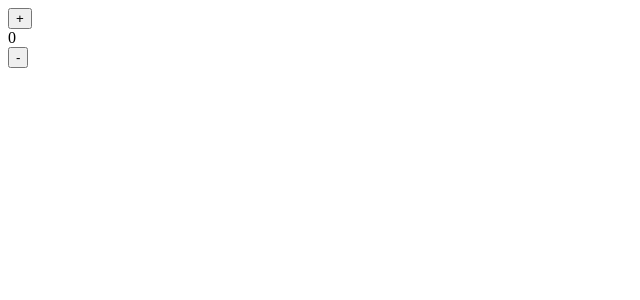
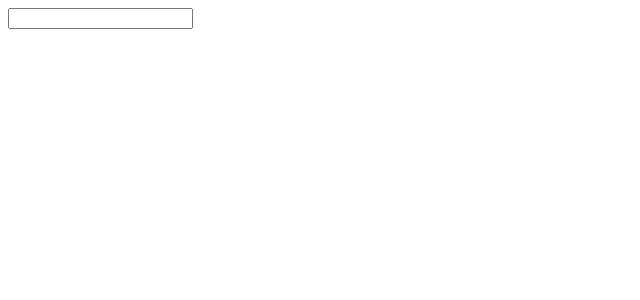
Before and after one commit to hariskhan317/ReactHooks, a React (Create React App) app: page / in a window 1280 px wide. Shown: the top 300 px of the page, without its empty margins (0-640 px from the left). Built offline with nearby package versions, Linux system fonts and the light colour scheme.

Commit message:
code for todo using useReducer

```diff
--- a/src/App.js
+++ b/src/App.js
@@ -1,28 +1,55 @@
-import React, { useReducer } from 'react'
-
-const ACTIONS = {
-  INCREMENT: 'incrementedDispatch',
-  DECREMENT : 'decrementedDispatch',
+import React, { useReducer, useState } from 'react'
+import Todo from './todo'
+export const ACTIONS = {
+  ADD_TODO: 'addTodoDispatch',
+  TOGGLE_TODO: 'toggleTodoDispatch',
+  DELETE_TODO: 'deleteTodoDispatch',
 }
 
-
-function reducer(state, action) {
+// todos is going to be the list which contains all the todo
+function reducer(todos, action) {
   switch (action.type) {
-    case ACTIONS.INCREMENT:
-      return { count: state.count + 1};
-    case ACTIONS.DECREMENT:
-      return { count: state.count - 1};
+    case ACTIONS.ADD_TODO:
+      return [...todos, newTodo(action.payload.name)];
+    case ACTIONS.TOGGLE_TODO:
+      return todos.map(todo => {
+        if (todo.id === action.payload.id) {
+          return {
+            ...todo, complete: !todo.complete
+          };
+        }
+        return todo;
+      });
+    case ACTIONS.DELETE_TODO:
+      return todos.filter(todo => todo.id !== action.payload.id)
     default:
-      return state
+      return todos;
   }
 }
+
+function newTodo(name) {
+  return { id: Date.now(), name: name, complete: false}
+}
+
 function App() {
-  const [state, displatch]  = useReducer(reducer, { count: 0 });
+  const [name, setName] = useState('');
+  // passing reducer function and empty array where we will store our array
+  const [todos, dispatch] = useReducer(reducer, []);
+
+  const handleSubmit = (e) => {
+    e.preventDefault();
+    dispatch({ type: ACTIONS.ADD_TODO, payload: {name: name} })
+    setName('')
+  }
   return (
     <div className="App">
-      <button onClick={() => displatch({type: 'incrementedDispatch'})}>+</button>
-      <div>{state.count}</div>
-      <button onClick={() => displatch({type: 'decrementedDispatch'})}>-</button>
+      <form onSubmit={handleSubmit}>
+        <input value={name} onChange={(e) => setName(e.target.value)}/>
+      </form>
+      {todos.map((todo) => {
+        return <Todo todo={todo} dispatch={dispatch} />
+      })}
+      {console.log(todos)}
     </div>
   );
 }
--- /dev/null
+++ b/src/todo.jsx
@@ -0,0 +1,13 @@
+import React from 'react'
+import {ACTIONS} from './App'
+const Todo = ({todo, dispatch}) => {
+  return (
+    <div style={{background: todo.complete ? 'pink' : 'green'}}>
+      <div>{todo.name}</div>
+      <button onClick={() => dispatch({type: ACTIONS.TOGGLE_TODO, payload: {id: todo.id}})}>TOGGLE</button>
+      <button onClick={() => dispatch({type: ACTIONS.DELETE_TODO, payload: {id: todo.id}})}>DELETE</button>
+    </div>
+  )
+}
+
+export default Todo
```
